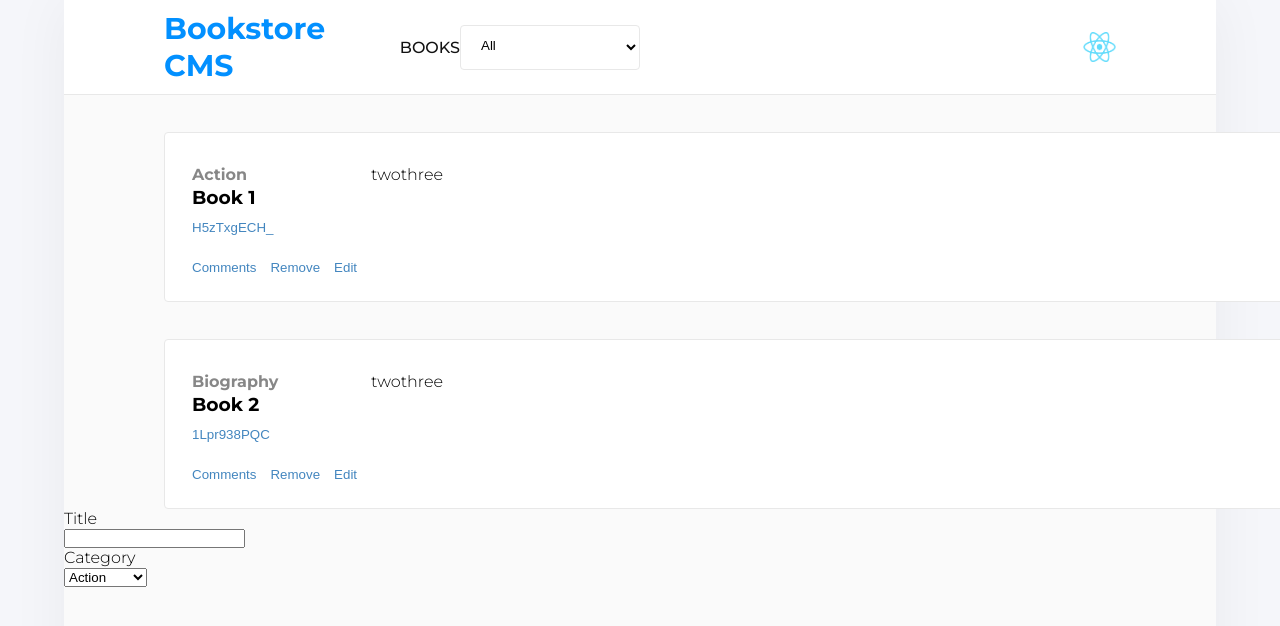
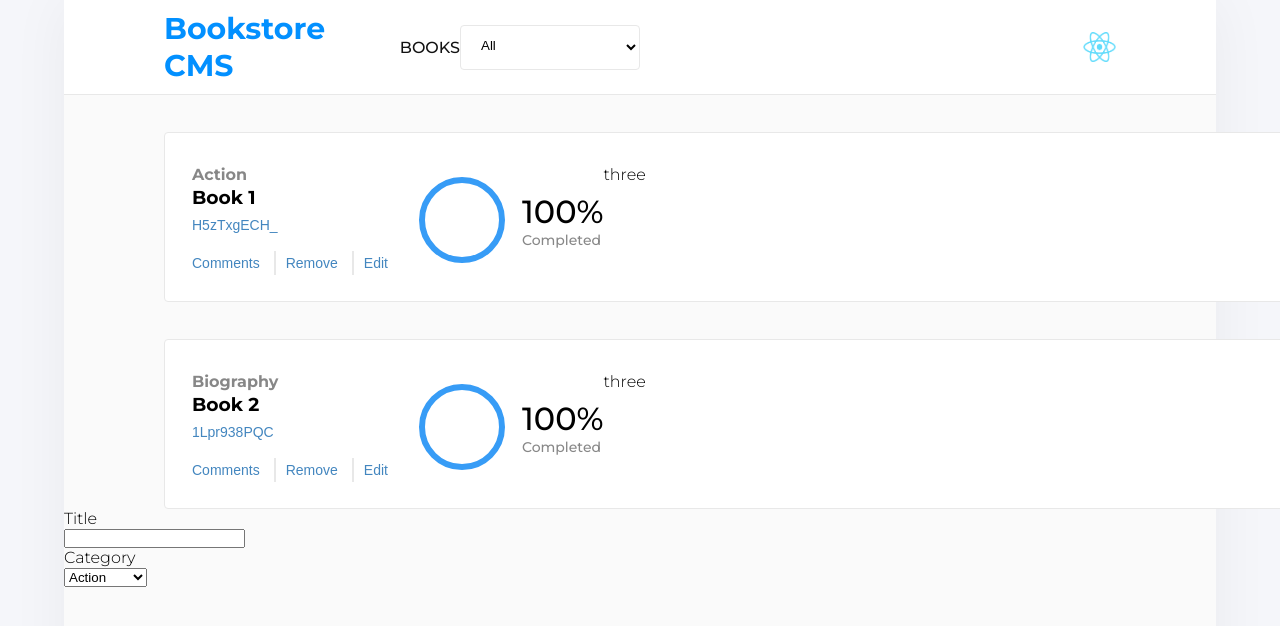
Before and after one commit to kenderb/redux_project_bookstore, a React (Create React App) app: page / in a window 1280 px wide. Shown: the top 626 px of the page. Built offline with nearby package versions, Linux system fonts and the light colour scheme.

Commit message:
Add ProgressBar styling

```diff
--- a/src/components/Books.js
+++ b/src/components/Books.js
@@ -14,7 +14,10 @@ display: flex;
 `;
 
 const BlueTextButton = styled.button`
+  display: flex;
+  align-items: center;
   margin: 4px 14px 0 0;
+  font-size: 14px;
   font-weight: 300;
   font-stretch: normal;
   font-style: normal;
@@ -27,10 +30,19 @@ const BlueTextButton = styled.button`
     outline:none;
     transform: scale(1.1)
   }
+  &+&:before {
+    content: "";
+    display: inline-block;
+    width: 2px;
+    height: 24px;
+    background-color: var(--gray-border);
+    margin-right: 10px;
+  }
 `;
 
 const HeaderBookWrapper = styled.div`
   line-height:1.8em;
+  position: relative;
 `;
 const TitleBookWrapper = styled.div`
   display:flex;
@@ -51,6 +63,24 @@ const FooterBookWrapper = styled.div`
   display:flex;
   justify-content: space-between;
   margin-top: auto;
+`;
+
+const ProgressWrapper = styled.div`
+  display: flex;
+  justify-content: center;
+  align-items: center;
+`;
+
+const ProgressTitle = styled.h3`
+  font-size: 32px;
+  font-weight: 400;
+`;
+
+const Completed = styled.p`
+  font-size: 14px;
+  color: var(--black-two);
+  opacity: 0.5;
+  font-weight: 400;
 `;
 
 const Books = ({
@@ -77,9 +107,27 @@ const Books = ({
         </BlueTextButton>
       </FooterBookWrapper>
     </TitleBookWrapper>
-    <div>
-      two
-    </div>
+    <ProgressWrapper>
+      <svg
+        className="progress-ring"
+        width="120"
+        height="120"
+      >
+        <circle
+          className="progress-ring__circle"
+          stroke="#379cf6"
+          strokeWidth="6"
+          fill="transparent"
+          r="40"
+          cx="60"
+          cy="60"
+        />
+      </svg>
+      <div>
+        <ProgressTitle>100%</ProgressTitle>
+        <Completed>Completed</Completed>
+      </div>
+    </ProgressWrapper>
     <div>
       three
     </div>
```
